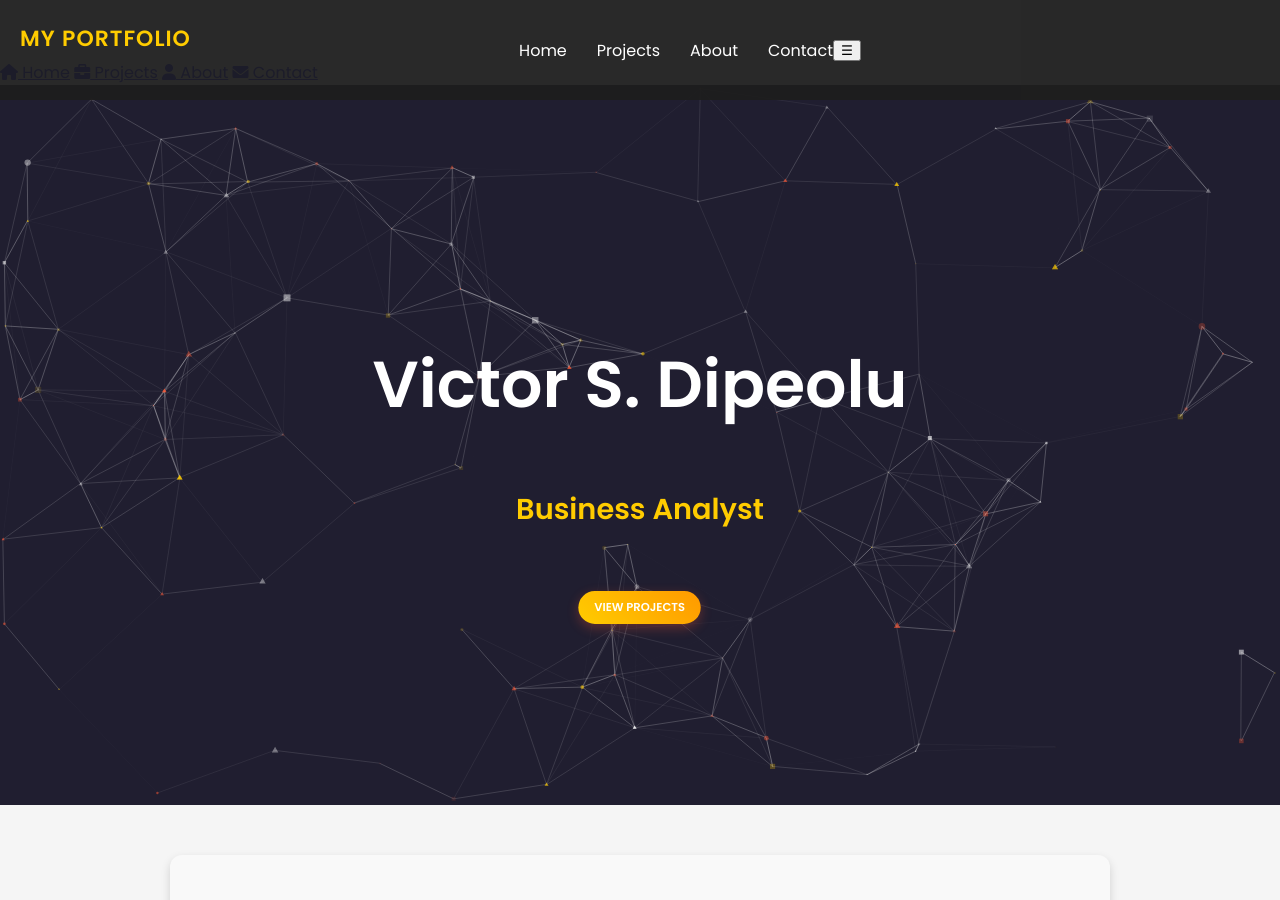
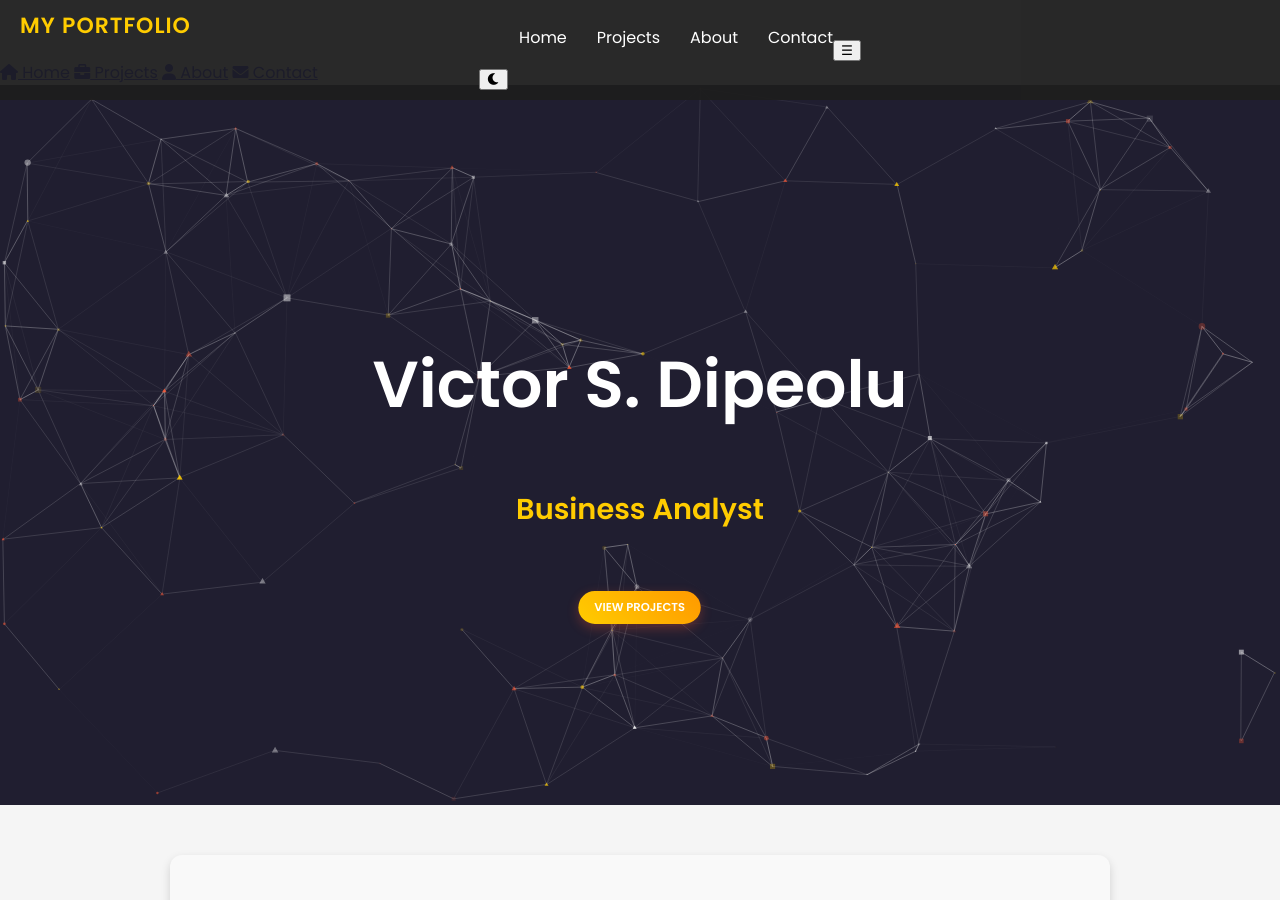
Before and after one commit to Vicmandip1/Portfolio, a Jekyll site: the page index.html, which Jekyll copies as it is, in a window 1280 px wide and 900 px high. Built offline with Jekyll 4.4.1, drawn with Linux system fonts in a browser that asks for light colours; nearby versions of some CDN libraries; a script that is not in the unit is left out.

Commit message:
Update index.html

```diff
--- a/index.html
+++ b/index.html
@@ -40,6 +40,10 @@
                 <li class="nav-item"><a href="about.html" class="nav-link">About</a></li>
                 <li class="nav-item"><a href="contact.html" class="nav-link active">Contact</a></li>
             </ul>
+                    <!-- ✅ Dark Mode Toggle Button -->
+        <button id="dark-mode-toggle" class="dark-mode-btn">
+            <i class="fas fa-moon"></i>
+        </button>
         </div>
     </nav>
 
```
